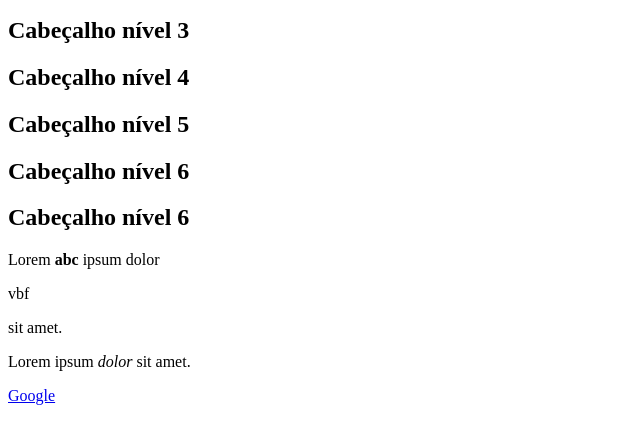
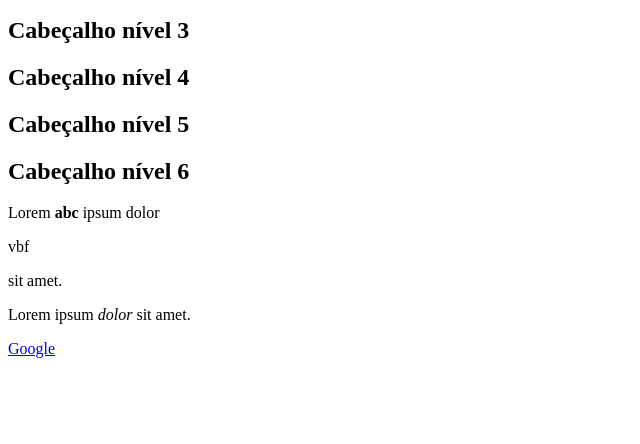
Before and after one commit to josefernando/learn-js, a plain HTML site: page index.html in a window 1280 px wide. Shown: the part 110-554 px from the top of the page, without its empty margins (0-640 px from the left). Drawn offline with Linux system fonts and the light colour scheme.

Commit message:
version 02

```diff
--- a/index.html
+++ b/index.html
@@ -14,7 +14,6 @@
     <h2>Cabeçalho nível 4</h2>
     <h2>Cabeçalho nível 5</h2>
     <h2>Cabeçalho nível 6</h2>
-    <h2>Cabeçalho nível 6</h2>
 
     <!-- Pafrágrafo -->
     <p>Lorem <strong>abc</strong> ipsum dolor <p>vbf</p>sit amet.</p>
```
